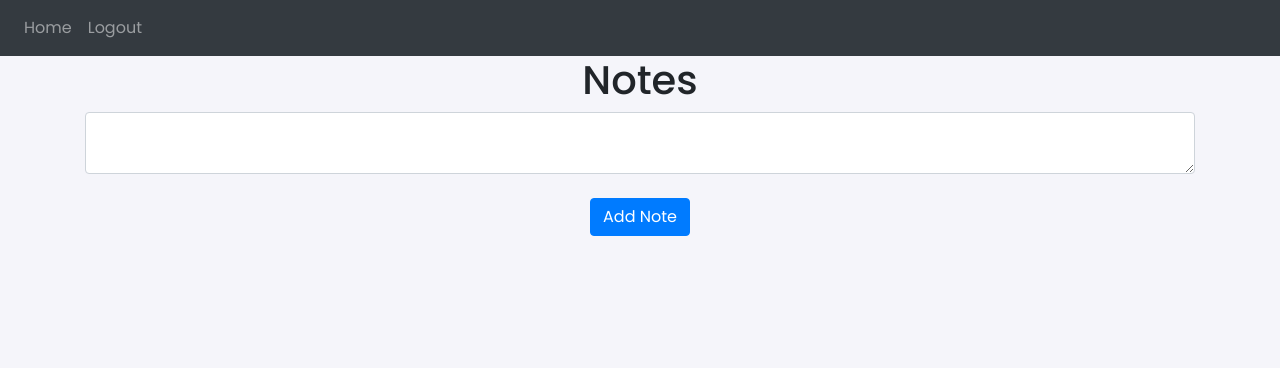
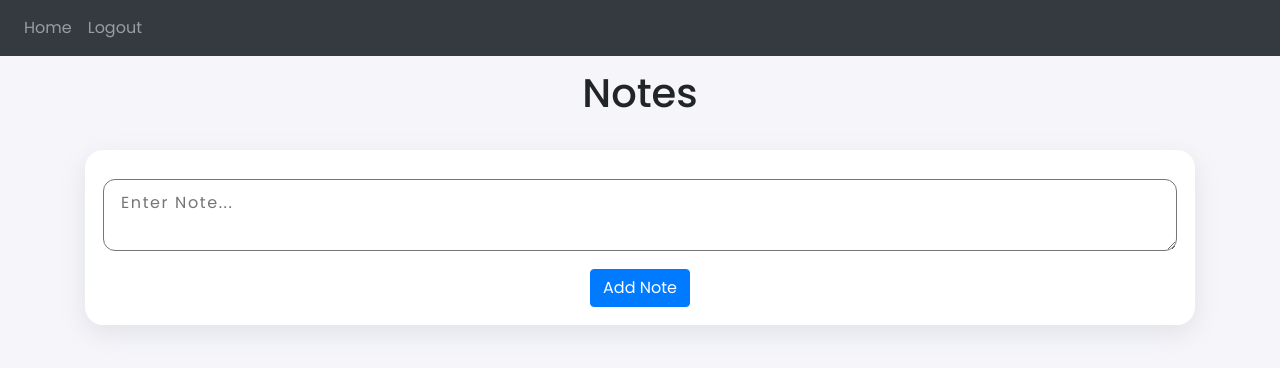
Before and after one commit to Ras-hi/Notes-Web-Flask, a Flask app: page / in a window 1280 px wide. Shown: the top 368 px of the page. Run offline with Flask 3, Linux system fonts and the light colour scheme; the visitor is signed in with stand-in values (Sample User, id 1); data that the repository does not hold is empty; some libraries are stand-ins or nearby versions.

Commit message:
Update home.html

```diff
--- a/website/templates/home.html
+++ b/website/templates/home.html
@@ -1,21 +1,60 @@
 {% extends "base.html" %} {% block title %}Home{% endblock %} {% block content
 %}
-<h1 align="center">Notes</h1>
-<ul class="list-group list-group-flush" id="notes">
+
+<style>
+  .noteBox {
+    border-radius: 18px;
+    padding: 18px;
+    background-color: #fff;
+    box-shadow: rgba(149, 157, 165, 0.2) 0px 8px 24px;
+  }
+
+  textarea::placeholder {
+    letter-spacing: 0.1rem;
+  }
+
+  .myTxtArea {
+    outline: none;
+    padding: 11px 17px;
+    resize: horizontal;
+    width: 100%;
+    border-radius: 12px;
+    margin-bottom: 11px;
+  }
+  .list-group-flush{
+    margin-bottom: 11px;
+    border-radius: 12px;
+    overflow: hidden;
+  }
+
+  .list-group-flush li{
+    background-color: antiquewhite;
+    overflow: hidden;
+  }
+</style>
+
+<h1 align="center" style="margin: 13px auto; margin-bottom: 33px;"">Notes</h1>
+
+<div class=" noteBox">
+  <ul class=" list-group list-group-flush" id="notes">
+
     {% for note in user.notes %}
     <li class="list-group-item">
+
       {{ note.data }}
-    <button type="button" class="close" onClick="deleteNote({{ note.id }})">
+      <button type="button" class="close" onClick="deleteNote({{ note.id}})">
         <span aria-hidden="true">&times;</span>
       </button>
     </li>
+
     {% endfor %}
   </ul>
   <form method="POST">
-  <textarea name="note" id="note" class="form-control"></textarea>
+    <textarea name="note" id="note" class="myTxtArea" placeholder="Enter Note..."></textarea>
     <br />
     <div align="center">
       <button type="submit" class="btn btn-primary">Add Note</button>
     </div>
   </form>
+  </div>
   {% endblock %}
```
Lines whose indentation alone changed are shown as unchanged.
